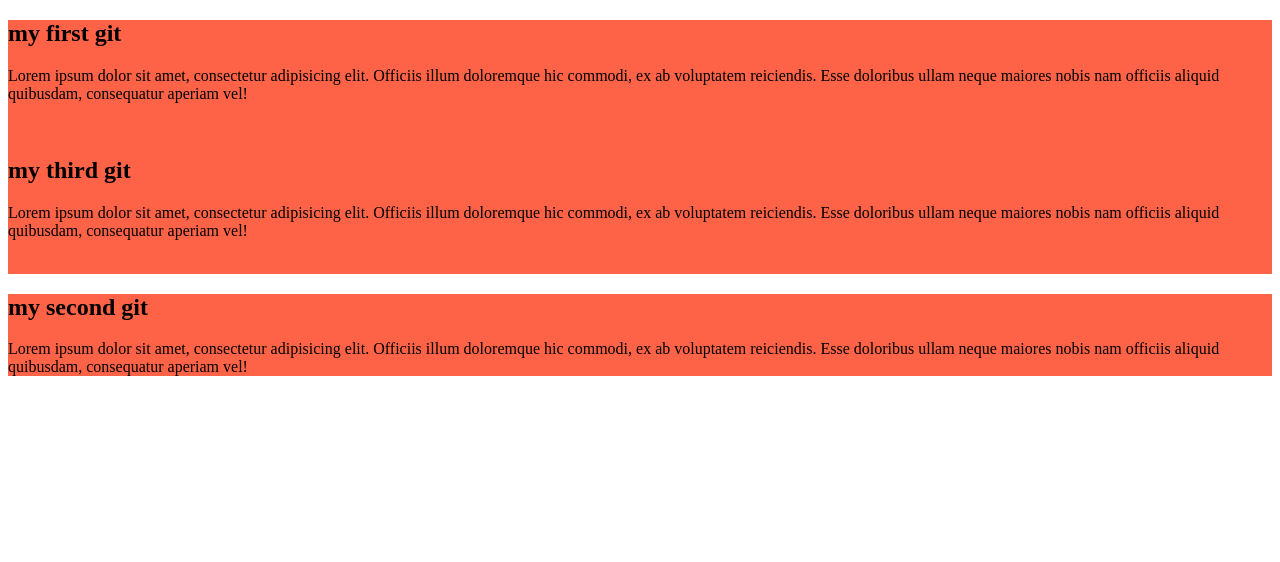
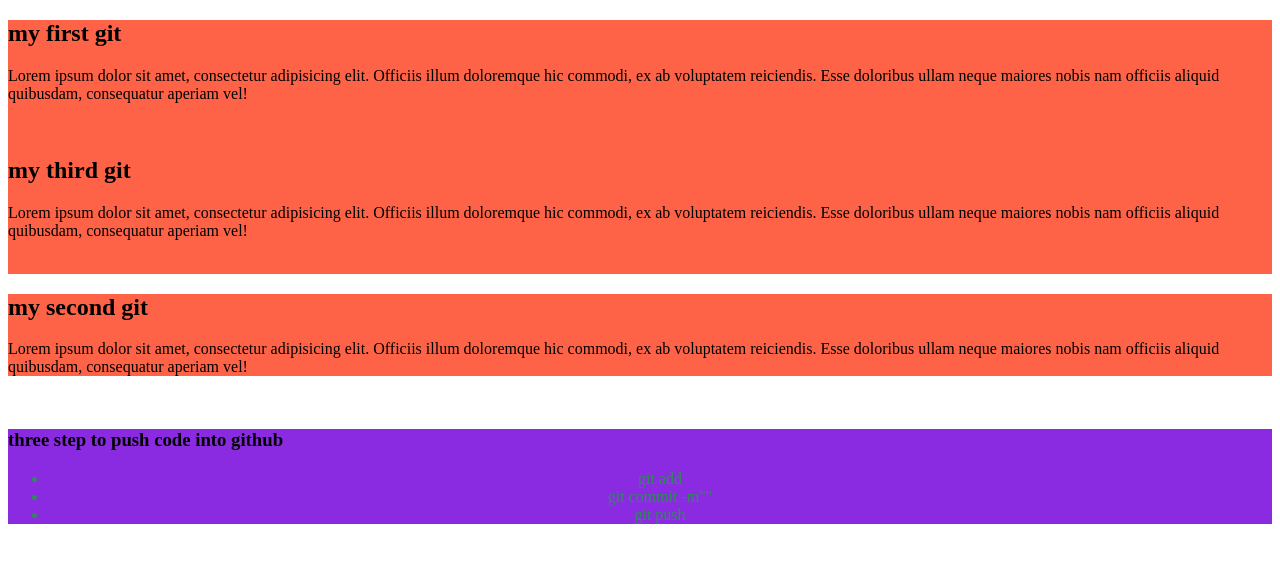
Before and after one commit to alaminakash754/alamin, a plain HTML site: page index.html in a window 1280 px wide. Drawn offline with Linux system fonts and the light colour scheme.

Commit message:
this is third blog

```diff
--- a/blog.css
+++ b/blog.css
@@ -2,3 +2,11 @@
     background-color: tomato;
     padding: 5px solid blue;
 }
+.gitpush{
+    background-color: blueviolet;
+}
+.list{
+    text-align: center;
+    color: seagreen;
+    text-shadow: 5px seagreen;
+}
--- a/index.html
+++ b/index.html
@@ -19,6 +19,14 @@
     <div class="hero">
         <h2>my second git</h2>
         <p>Lorem ipsum dolor sit amet, consectetur adipisicing elit. Officiis illum doloremque hic commodi, ex ab voluptatem reiciendis. Esse doloribus ullam neque maiores nobis nam officiis aliquid quibusdam, consequatur aperiam vel!</p>
+    </div><br>
+    <div class="gitpush">
+        <h3>three step to push code into github</h3>
+        <ul class="list">
+            <li>git add</li>
+            <li>git commit -m""</li>
+            <li>git push</li>
+        </ul>
     </div>
 </body>
 </html>
```
